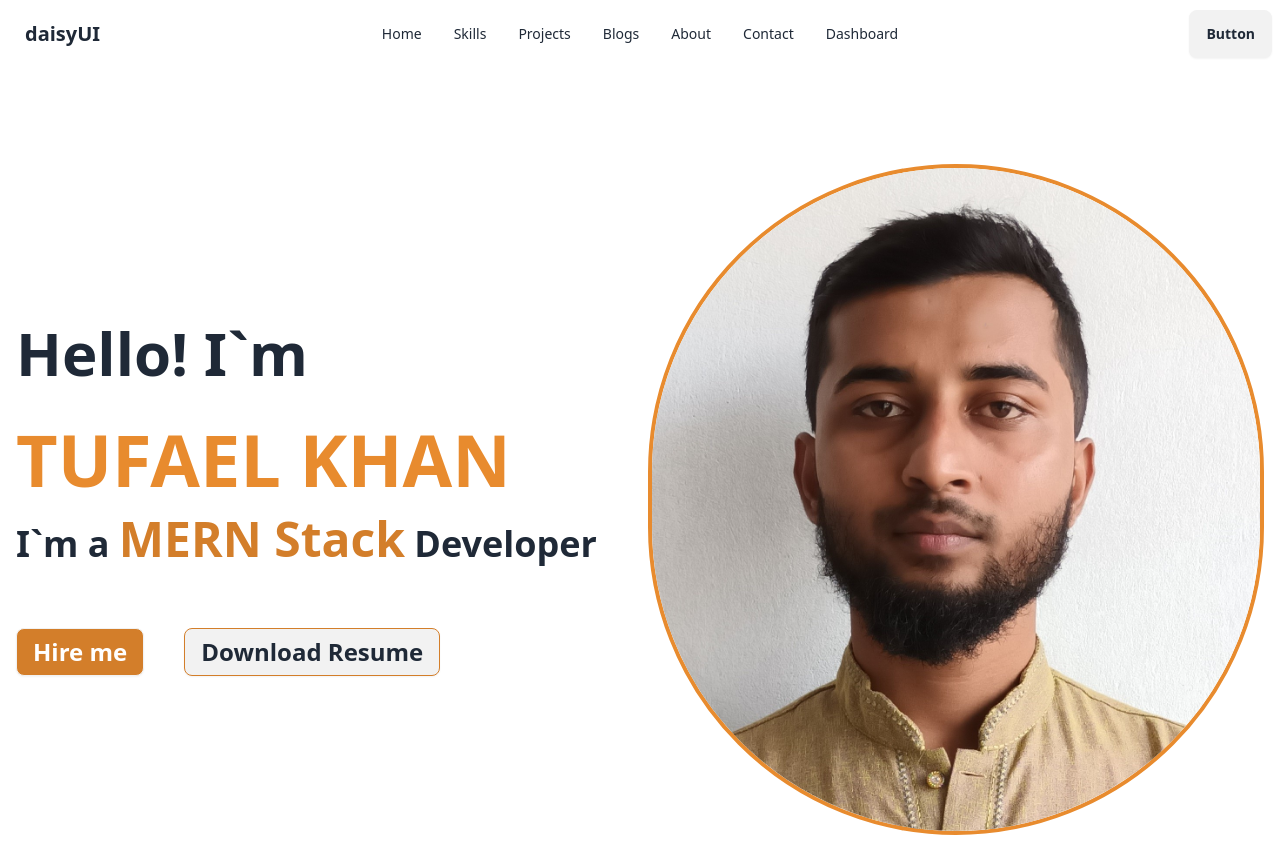
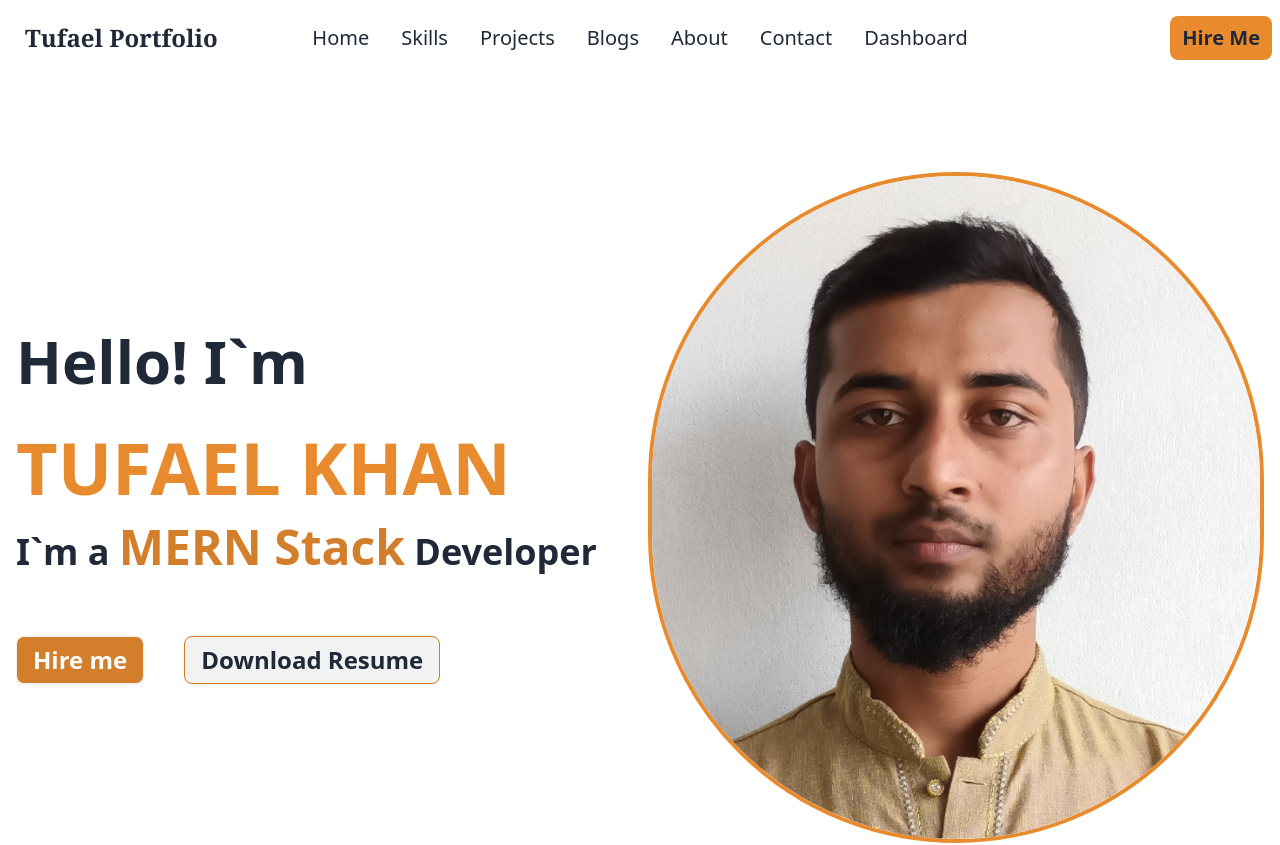
Before and after one commit to tufaelkhan/portfolio-frontend, a React (Vite) app: page / in a window 1280 px wide. Shown: the top 845 px of the page. Built offline with nearby package versions, Linux system fonts and the light colour scheme; no server answers.

Commit message:
add animation

```diff
--- a/src/components/shared/NavBar.jsx
+++ b/src/components/shared/NavBar.jsx
@@ -8,7 +8,7 @@ const NavBar = () => {
       <div tabIndex={0} role="button" className="btn btn-ghost lg:hidden">
         <svg xmlns="http://www.w3.org/2000/svg" className="h-5 w-5" fill="none" viewBox="0 0 24 24" stroke="currentColor"><path strokeLinecap="round" strokeLinejoin="round" strokeWidth="2" d="M4 6h16M4 12h8m-8 6h16" /></svg>
       </div>
-      <ul tabIndex={0} className="menu menu-sm dropdown-content mt-3 z-[1] p-2 shadow bg-base-100 rounded-box w-52">
+      <ul tabIndex={0} className="menu menu-sm dropdown-content mt-3 z-[1] p-2 shadow bg-base-100 rounded-box w-52 text-xl">
         <li><Link to='/'>Home</Link></li>
         <li><Link to='/skill'>Skills</Link></li>
         <li><Link to='/project'>Projects</Link></li>
@@ -19,21 +19,21 @@ const NavBar = () => {
 
       </ul>
     </div>
-    <a className="btn btn-ghost text-xl">daisyUI</a>
+    <a className="btn btn-ghost text-2xl font-semibold font-serif">Tufael Portfolio</a>
   </div>
   <div className="navbar-center hidden lg:flex">
-    <ul className="menu menu-horizontal px-1">
-        <li><Link to='/'>Home</Link></li>
-        <li><Link to='/skill'>Skills</Link></li>
-        <li><Link to='/project'>Projects</Link></li>
-        <li><Link to='/blogs'>Blogs</Link></li>
-        <li><Link to='/about'>About</Link></li>
-        <li><Link to='/contact'>Contact</Link></li>
-        <li><Link to='/dashboard'>Dashboard</Link></li>
+    <ul className="menu menu-horizontal px-1 text-xl">
+        <li className="hover:text-[#e88b2e] hover:font-semibold"><Link to='/'>Home</Link></li>
+        <li className="hover:text-[#e88b2e] hover:font-semibold"><Link to='/skill'>Skills</Link></li>
+        <li className="hover:text-[#e88b2e] hover:font-semibold"><Link to='/project'>Projects</Link></li>
+        <li className="hover:text-[#e88b2e] hover:font-semibold"><Link to='/blogs'>Blogs</Link></li>
+        <li className="hover:text-[#e88b2e] hover:font-semibold"><Link to='/about'>About</Link></li>
+        <li className="hover:text-[#e88b2e] hover:font-semibold"><Link to='/contact'>Contact</Link></li>
+        <li className="hover:text-[#e88b2e] hover:font-semibold"><Link to='/dashboard'>Dashboard</Link></li>
     </ul>
   </div>
   <div className="navbar-end">
-    <a className="btn">Button</a>
+    <Link to='/contact' className="px-3 py-2 rounded-lg cursor-pointer duration-500 hover:text-white font-semibold bg-[#e88b2e] text-xl">Hire Me</Link>
   </div>
 </div>
   )
--- a/src/components/ui/home/Contact.jsx
+++ b/src/components/ui/home/Contact.jsx
@@ -5,12 +5,12 @@ import Container from "../../shared/Container";
 
 const Contact = () => {
   return (
-    <Container bgColor={true}>
+    <Container>
         <div className="">
         <h3 className="text-2xl text-center font-semibold mb-4">My Contact</h3>
         <h1 className="text-4xl text-center font-bold mb-10">I WANT TO HEAR FROM YOU</h1>
         <div className="md:flex sm:w-full">
-            <div className="md:w-2/3">
+            <div className="md:w-2/3" data-aos="fade-right">
                 <input className="text-2xl rounded-lg p-4 w-full m-3 border border-[#e88b2e]" type="text" placeholder="Your Name" onFocus='border border-[#e88b2e]' />
                 <input className="text-2xl rounded-lg p-4 w-full m-3 border border-[#e88b2e]" type="email" placeholder="Your Email" onFocus='border border-[#e88b2e]' />
                 <input className="text-2xl rounded-lg p-4 w-full m-3 border border-[#e88b2e]" type="email" placeholder="Phone Number" onFocus='border border-[#e88b2e]' />
@@ -18,7 +18,7 @@ const Contact = () => {
                 <textarea className="text-2xl rounded-lg p-4 w-full m-3 border border-[#e88b2e]" type="text" placeholder="Message" rows="5"></textarea>
                 <button className="text-2xl rounded-lg px-14 py-2 m-3  bg-[#e88b2e] hover:text-white font-semibold">send message</button>
             </div>
-            <div className="md:ml-20 mt-20">
+            <div className="md:ml-20 mt-20" data-aos="fade-left">
                     <div className="flex items-center mb-7">
                         <FaPhoneAlt className="text-5xl text-[#e88b2e] p-1 rounded-full"/>
                         <p className="text-3xl font-semibold ml-4">+8801601107807</p>
```
